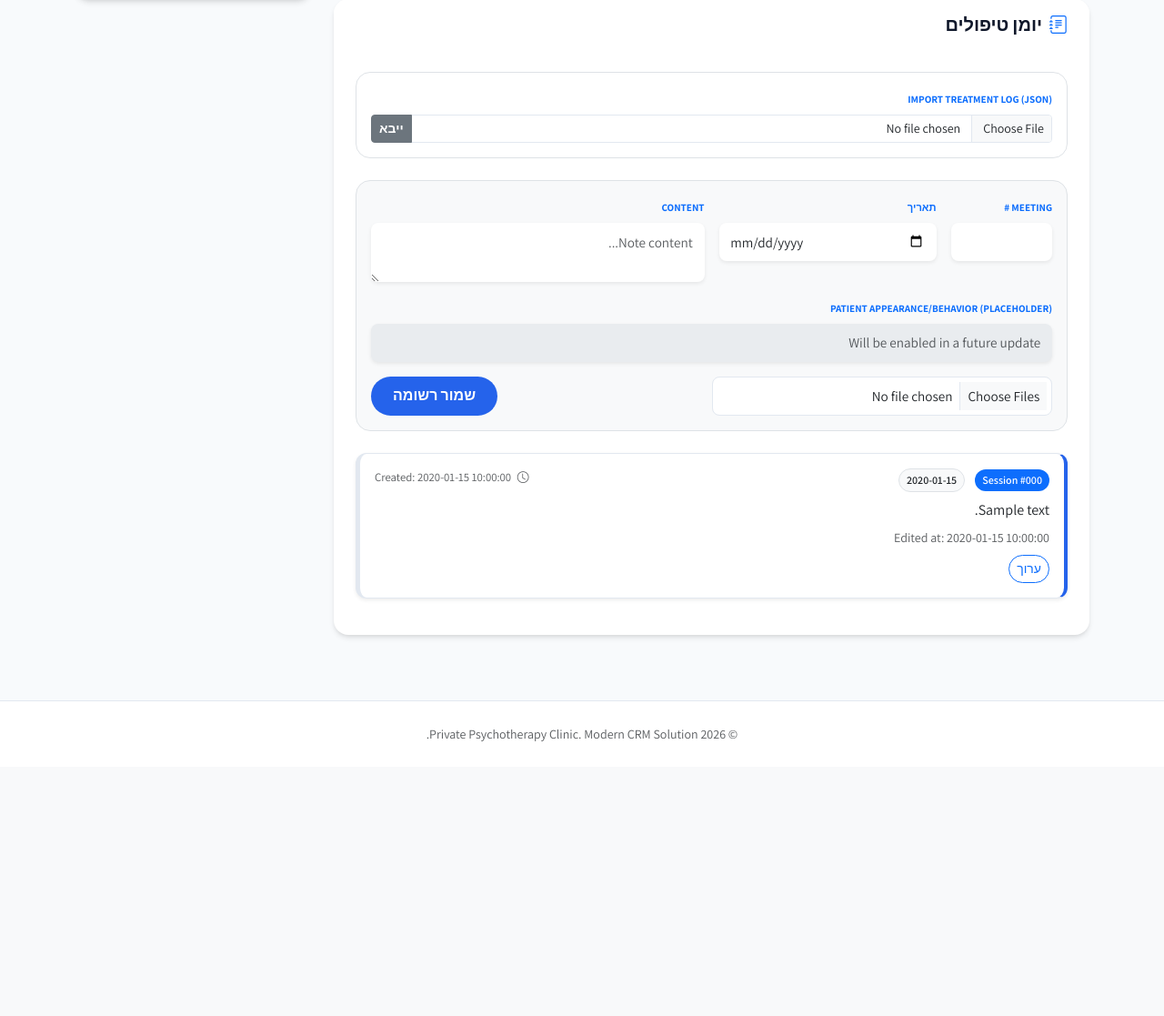
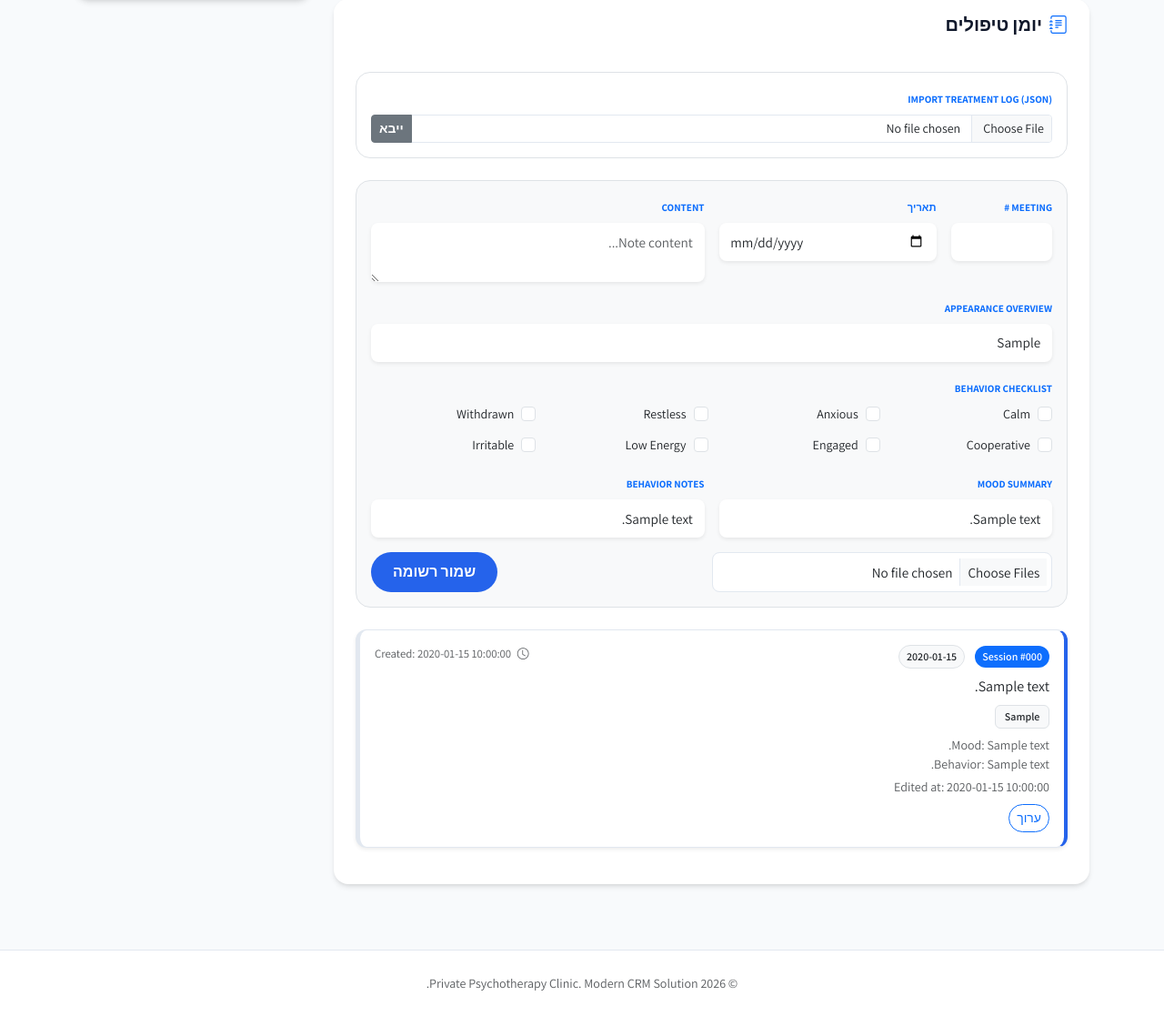
Before and after one commit to lioralo/Private_Clinic, a Flask app: page /patient/1 in a window 1280 px wide, after a click on "יומן טיפולים". Shown: the part 314-1431 px from the top of the page at 91% size. Before the commit the page ends 1129 px from the top, so only its background shows below. Run offline with Flask 3, Linux system fonts and the light colour scheme; a user stored in the database is signed in; data comes from the database, SQL or seed files in the repository; tables that the repository leaves empty hold one stand-in row (values such as "Sample post"); data that the repository does not hold is empty; some libraries are stand-ins or nearby versions.

Commit message:
Add appearance behavior questionnaire and treatment log JSON templates

```diff
--- a/app.py
+++ b/app.py
@@ -323,6 +323,18 @@ def init_db():
         except sqlite3.OperationalError:
             pass
         try:
+            db.execute('ALTER TABLE notes ADD COLUMN behavior_checklist TEXT')
+        except sqlite3.OperationalError:
+            pass
+        try:
+            db.execute('ALTER TABLE notes ADD COLUMN mood_summary TEXT')
+        except sqlite3.OperationalError:
+            pass
+        try:
+            db.execute('ALTER TABLE notes ADD COLUMN behavior_notes TEXT')
+        except sqlite3.OperationalError:
+            pass
+        try:
             db.execute('ALTER TABLE files ADD COLUMN treatment_id INTEGER')
         except sqlite3.OperationalError:
             pass
@@ -652,8 +664,26 @@ def patient_detail(patient_id):
         WHERE pr.patient_id = ?
     ''', (patient_id,)).fetchall()
 
+    behavior_options = [
+        'Calm', 'Anxious', 'Restless', 'Withdrawn', 'Cooperative', 'Engaged', 'Low Energy', 'Irritable'
+    ]
+    latest_behavior = {
+        'patient_appearance': '',
+        'behavior_checklist': set(),
+        'mood_summary': '',
+        'behavior_notes': ''
+    }
+    if notes:
+        latest_behavior['patient_appearance'] = notes[0]['patient_appearance'] or ''
+        latest_behavior['mood_summary'] = notes[0]['mood_summary'] or ''
+        latest_behavior['behavior_notes'] = notes[0]['behavior_notes'] or ''
+        checklist_raw = notes[0]['behavior_checklist'] or ''
+        latest_behavior['behavior_checklist'] = {
+            item.strip() for item in checklist_raw.split(',') if item.strip()
+        }
+
     active_tab = request.args.get('tab', 'info')
-    return render_template('patient_detail.html', patient=patient, notes=notes, files=files, receipts=receipts, user=user, appointments=appointments, messages=messages, all_resources=all_resources, assigned_resources=assigned_resources, active_tab=active_tab)
+    return render_template('patient_detail.html', patient=patient, notes=notes, files=files, receipts=receipts, user=user, appointments=appointments, messages=messages, all_resources=all_resources, assigned_resources=assigned_resources, active_tab=active_tab, behavior_options=behavior_options, latest_behavior=latest_behavior)
 
 
 def redirect_to_patient_tab(patient_id, default_tab='info'):
@@ -670,6 +700,9 @@ def add_note(patient_id):
     session_number = request.form.get('session_number', '').strip()
     note_date = request.form.get('note_date', '').strip()
     patient_appearance = request.form.get('patient_appearance', '').strip()
+    behavior_flags = ','.join(request.form.getlist('behavior_flags'))
+    mood_summary = request.form.get('mood_summary', '').strip()
+    behavior_notes = request.form.get('behavior_notes', '').strip()
 
     if content:
         db = get_db()
@@ -683,9 +716,20 @@ def add_note(patient_id):
                 appointment_id = existing['id']
 
         cur = db.execute(
-            '''INSERT INTO notes (patient_id, appointment_id, session_number, note_date, content, patient_appearance)
-               VALUES (?, ?, ?, ?, ?, ?)''',
-            (patient_id, appointment_id, session_number or None, note_date or None, content, patient_appearance or None)
+            '''INSERT INTO notes (patient_id, appointment_id, session_number, note_date, content,
+                                  patient_appearance, behavior_checklist, mood_summary, behavior_notes)
+               VALUES (?, ?, ?, ?, ?, ?, ?, ?, ?)''',
+            (
+                patient_id,
+                appointment_id,
+                session_number or None,
+                note_date or None,
+                content,
+                patient_appearance or None,
+                behavior_flags or None,
+                mood_summary or None,
+                behavior_notes or None
+            )
         )
         note_id = cur.lastrowid
         db.commit()
@@ -720,13 +764,28 @@ def edit_note(note_id):
     session_number = request.form.get('session_number', '').strip()
     note_date = request.form.get('note_date', '').strip()
     patient_appearance = request.form.get('patient_appearance', '').strip()
+    behavior_flags = ','.join(request.form.getlist('behavior_flags'))
+    mood_summary = request.form.get('mood_summary', '').strip()
+    behavior_notes = request.form.get('behavior_notes', '').strip()
 
     db = get_db()
     note = db.execute('SELECT * FROM notes WHERE id = ?', (note_id,)).fetchone()
     if note:
         db.execute(
-            'UPDATE notes SET content = ?, session_number = ?, note_date = ?, patient_appearance = ?, updated_at = CURRENT_TIMESTAMP WHERE id = ?',
-            (content, session_number or None, note_date or None, patient_appearance or None, note_id)
+            '''UPDATE notes
+               SET content = ?, session_number = ?, note_date = ?, patient_appearance = ?,
+                   behavior_checklist = ?, mood_summary = ?, behavior_notes = ?, updated_at = CURRENT_TIMESTAMP
+               WHERE id = ?''',
+            (
+                content,
+                session_number or None,
+                note_date or None,
+                patient_appearance or None,
+                behavior_flags or None,
+                mood_summary or None,
+                behavior_notes or None,
+                note_id
+            )
         )
         db.commit()
         return redirect_to_patient_tab(note['patient_id'], 'notes')
@@ -1240,6 +1299,11 @@ def import_patient_history(patient_id):
                     date_str = item.get('date') or item.get('note_date')
                     content_text = item.get('content')
                     appearance_text = item.get('patient_appearance')
+                    checklist_text = item.get('behavior_checklist')
+                    if isinstance(checklist_text, list):
+                        checklist_text = ','.join([str(i).strip() for i in checklist_text if str(i).strip()])
+                    mood_summary = item.get('mood_summary')
+                    behavior_notes = item.get('behavior_notes')
 
                     appt_id = None
                     if date_str:
@@ -1252,9 +1316,20 @@ def import_patient_history(patient_id):
                             appt_id = existing['id']
 
                     db.execute(
-                        '''INSERT INTO notes (patient_id, appointment_id, session_number, note_date, content, patient_appearance)
-                           VALUES (?, ?, ?, ?, ?, ?)''',
-                        (patient_id, appt_id, meeting_number, date_str, content_text, appearance_text)
+                        '''INSERT INTO notes (patient_id, appointment_id, session_number, note_date, content,
+                                              patient_appearance, behavior_checklist, mood_summary, behavior_notes)
+                           VALUES (?, ?, ?, ?, ?, ?, ?, ?, ?)''',
+                        (
+                            patient_id,
+                            appt_id,
+                            meeting_number,
+                            date_str,
+                            content_text,
+                            appearance_text,
+                            checklist_text,
+                            mood_summary,
+                            behavior_notes
+                        )
                     )
                     notes_added += 1
             else:
@@ -1290,9 +1365,13 @@ def import_patient_history(patient_id):
                 )
                 for note in sorted_notes:
                     new_appt_id = appt_id_map.get(note.get('appointment_id')) if note.get('appointment_id') else None
+                    checklist_text = note.get('behavior_checklist')
+                    if isinstance(checklist_text, list):
+                        checklist_text = ','.join([str(i).strip() for i in checklist_text if str(i).strip()])
                     db.execute('''INSERT INTO notes
-                        (patient_id, appointment_id, session_number, note_date, content, patient_appearance, needs_review, created_at)
-                        VALUES (?, ?, ?, ?, ?, ?, ?, ?)''',
+                        (patient_id, appointment_id, session_number, note_date, content, patient_appearance,
+                         behavior_checklist, mood_summary, behavior_notes, needs_review, created_at)
+                        VALUES (?, ?, ?, ?, ?, ?, ?, ?, ?, ?, ?)''',
                         (
                             patient_id,
                             new_appt_id,
@@ -1300,6 +1379,9 @@ def import_patient_history(patient_id):
                             note.get('note_date') or note.get('date'),
                             note.get('content'),
                             note.get('patient_appearance'),
+                            checklist_text,
+                            note.get('mood_summary'),
+                            note.get('behavior_notes'),
                             note.get('needs_review'),
                             note.get('created_at')
                         ))
--- a/schema.sql
+++ b/schema.sql
@@ -13,9 +13,15 @@ CREATE TABLE IF NOT EXISTS notes (
     patient_id INTEGER NOT NULL,
     appointment_id INTEGER,
     session_number TEXT,
+    note_date DATE,
     needs_review BOOLEAN DEFAULT 0,
     content TEXT NOT NULL,
     content_hebrew TEXT,
+    patient_appearance TEXT,
+    behavior_checklist TEXT,
+    mood_summary TEXT,
+    behavior_notes TEXT,
+    updated_at TIMESTAMP,
     created_at TIMESTAMP DEFAULT CURRENT_TIMESTAMP,
     FOREIGN KEY (patient_id) REFERENCES patients (id)
 );
--- a/templates/patient_detail.html
+++ b/templates/patient_detail.html
@@ -197,8 +197,29 @@
                                     <textarea name="content" class="form-control border-0 shadow-sm" rows="2" placeholder="{{ t('Note content...') }}" required></textarea>
                                 </div>
                                 <div class="col-md-12">
-                                    <label class="form-label smallest text-uppercase fw-bold text-primary">Patient appearance/behavior (placeholder)</label>
-                                    <input type="text" name="patient_appearance" class="form-control form-control-sm border-0 shadow-sm" placeholder="Will be enabled in a future update" disabled>
+                                    <label class="form-label smallest text-uppercase fw-bold text-primary">Appearance overview</label>
+                                    <input type="text" name="patient_appearance" class="form-control form-control-sm border-0 shadow-sm" placeholder="General appearance notes" value="{{ latest_behavior['patient_appearance'] }}">
+                                </div>
+                                <div class="col-12">
+                                    <label class="form-label smallest text-uppercase fw-bold text-primary">Behavior checklist</label>
+                                    <div class="row g-2">
+                                        {% for item in behavior_options %}
+                                        <div class="col-md-3 col-6">
+                                            <div class="form-check">
+                                                <input class="form-check-input" type="checkbox" name="behavior_flags" value="{{ item }}" id="behavior_new_{{ loop.index }}" {% if item in latest_behavior['behavior_checklist'] %}checked{% endif %}>
+                                                <label class="form-check-label small" for="behavior_new_{{ loop.index }}">{{ item }}</label>
+                                            </div>
+                                        </div>
+                                        {% endfor %}
+                                    </div>
+                                </div>
+                                <div class="col-md-6">
+                                    <label class="form-label smallest text-uppercase fw-bold text-primary">Mood summary</label>
+                                    <input type="text" name="mood_summary" class="form-control form-control-sm border-0 shadow-sm" placeholder="Short mood summary" value="{{ latest_behavior['mood_summary'] }}">
+                                </div>
+                                <div class="col-md-6">
+                                    <label class="form-label smallest text-uppercase fw-bold text-primary">Behavior notes</label>
+                                    <input type="text" name="behavior_notes" class="form-control form-control-sm border-0 shadow-sm" placeholder="Short behavior note" value="{{ latest_behavior['behavior_notes'] }}">
                                 </div>
                             </div>
                             <div class="d-flex justify-content-between align-items-center">
@@ -217,6 +238,15 @@
                                         <span class="text-muted smaller"><i class="bi bi-clock me-1"></i> Created: {{ note['created_at'] }}</span>
                                     </div>
                                     {% if note['content'] %}<div class="text-dark mb-2">{{ note['content'] }}</div>{% endif %}
+                                    {% if note['behavior_checklist'] %}
+                                        <div class="mb-2">
+                                            {% for tag in note['behavior_checklist'].split(',') %}
+                                                {% if tag.strip() %}<span class="badge bg-light text-dark border me-1">{{ tag.strip() }}</span>{% endif %}
+                                            {% endfor %}
+                                        </div>
+                                    {% endif %}
+                                    {% if note['mood_summary'] %}<div class="small text-muted">Mood: {{ note['mood_summary'] }}</div>{% endif %}
+                                    {% if note['behavior_notes'] %}<div class="small text-muted mb-1">Behavior: {{ note['behavior_notes'] }}</div>{% endif %}
                                     <div class="small text-muted mb-2">Edited at: {{ note['updated_at'] or 'Not edited yet' }}</div>
                                     <button class="btn btn-sm btn-outline-primary rounded-pill" type="button" data-bs-toggle="collapse" data-bs-target="#editNote{{ note['id'] }}">{{ t('Edit') }}</button>
                                     <div class="collapse mt-3" id="editNote{{ note['id'] }}">
@@ -232,8 +262,30 @@
                                                     <input type="date" name="note_date" class="form-control form-control-sm" value="{{ note['note_date'] or '' }}">
                                                 </div>
                                                 <div class="col-md-6">
-                                                    <label class="form-label smallest">Appearance/behavior (placeholder)</label>
-                                                    <input type="text" name="patient_appearance" class="form-control form-control-sm" value="{{ note['patient_appearance'] or '' }}" placeholder="Planned field" disabled>
+                                                    <label class="form-label smallest">Appearance overview</label>
+                                                    <input type="text" name="patient_appearance" class="form-control form-control-sm" value="{{ note['patient_appearance'] or '' }}">
+                                                </div>
+                                                <div class="col-12">
+                                                    <label class="form-label smallest">Behavior checklist</label>
+                                                    <div class="row g-2">
+                                                        {% set note_checks = (note['behavior_checklist'] or '').split(',') %}
+                                                        {% for item in behavior_options %}
+                                                        <div class="col-md-3 col-6">
+                                                            <div class="form-check">
+                                                                <input class="form-check-input" type="checkbox" name="behavior_flags" value="{{ item }}" id="behavior_edit_{{ note['id'] }}_{{ loop.index }}" {% if item in note_checks %}checked{% endif %}>
+                                                                <label class="form-check-label small" for="behavior_edit_{{ note['id'] }}_{{ loop.index }}">{{ item }}</label>
+                                                            </div>
+                                                        </div>
+                                                        {% endfor %}
+                                                    </div>
+                                                </div>
+                                                <div class="col-md-6">
+                                                    <label class="form-label smallest">Mood summary</label>
+                                                    <input type="text" name="mood_summary" class="form-control form-control-sm" value="{{ note['mood_summary'] or '' }}">
+                                                </div>
+                                                <div class="col-md-6">
+                                                    <label class="form-label smallest">Behavior notes</label>
+                                                    <input type="text" name="behavior_notes" class="form-control form-control-sm" value="{{ note['behavior_notes'] or '' }}">
                                                 </div>
                                                 <div class="col-12">
                                                     <label class="form-label smallest">Content</label>
```
Also changed, not shown: CHANGES.md (+56 -0 lines), static/treatment_log_example.json (added, +26 -0 lines), static/treatment_log_template.json (added, +26 -0 lines), test_app.py (+54 -0 lines).
